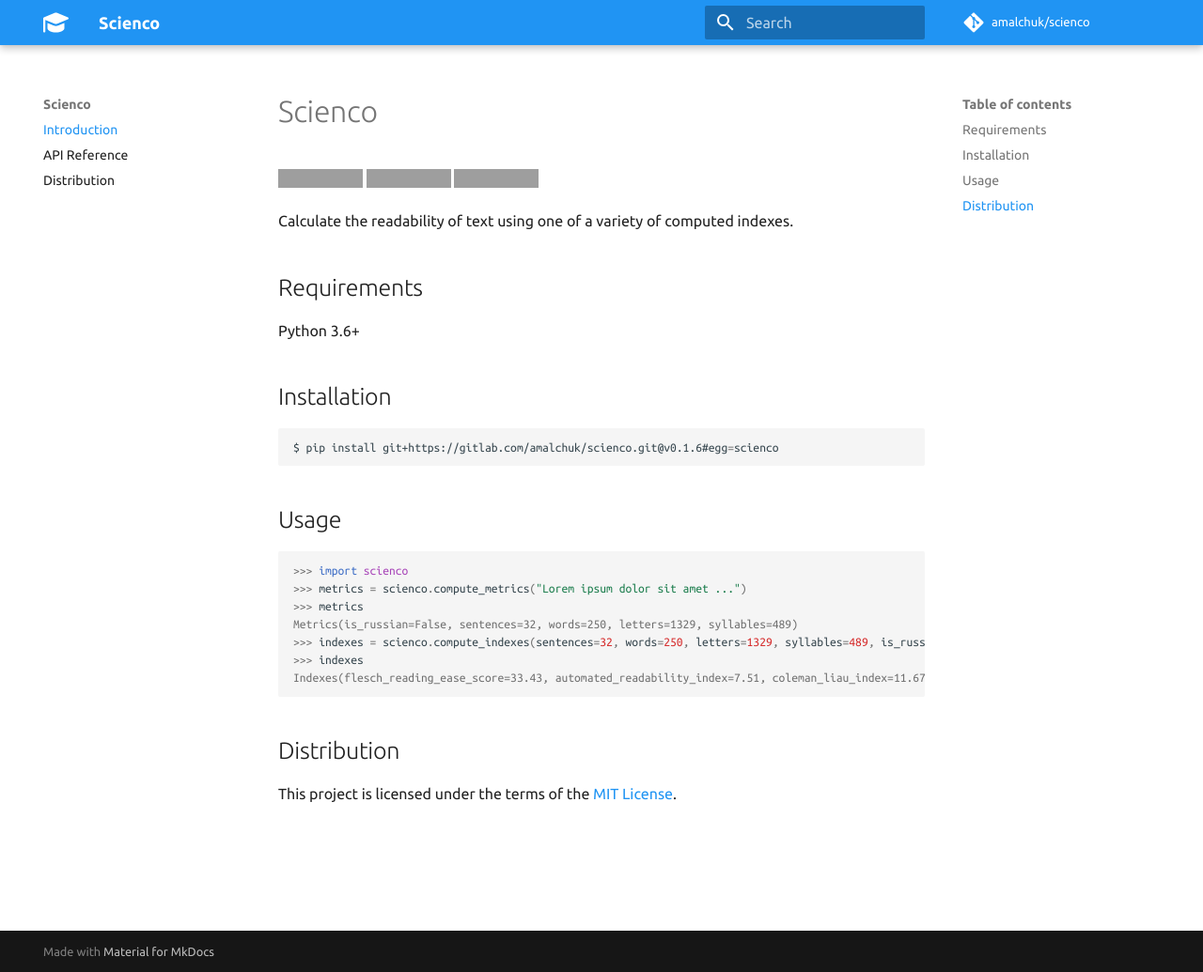
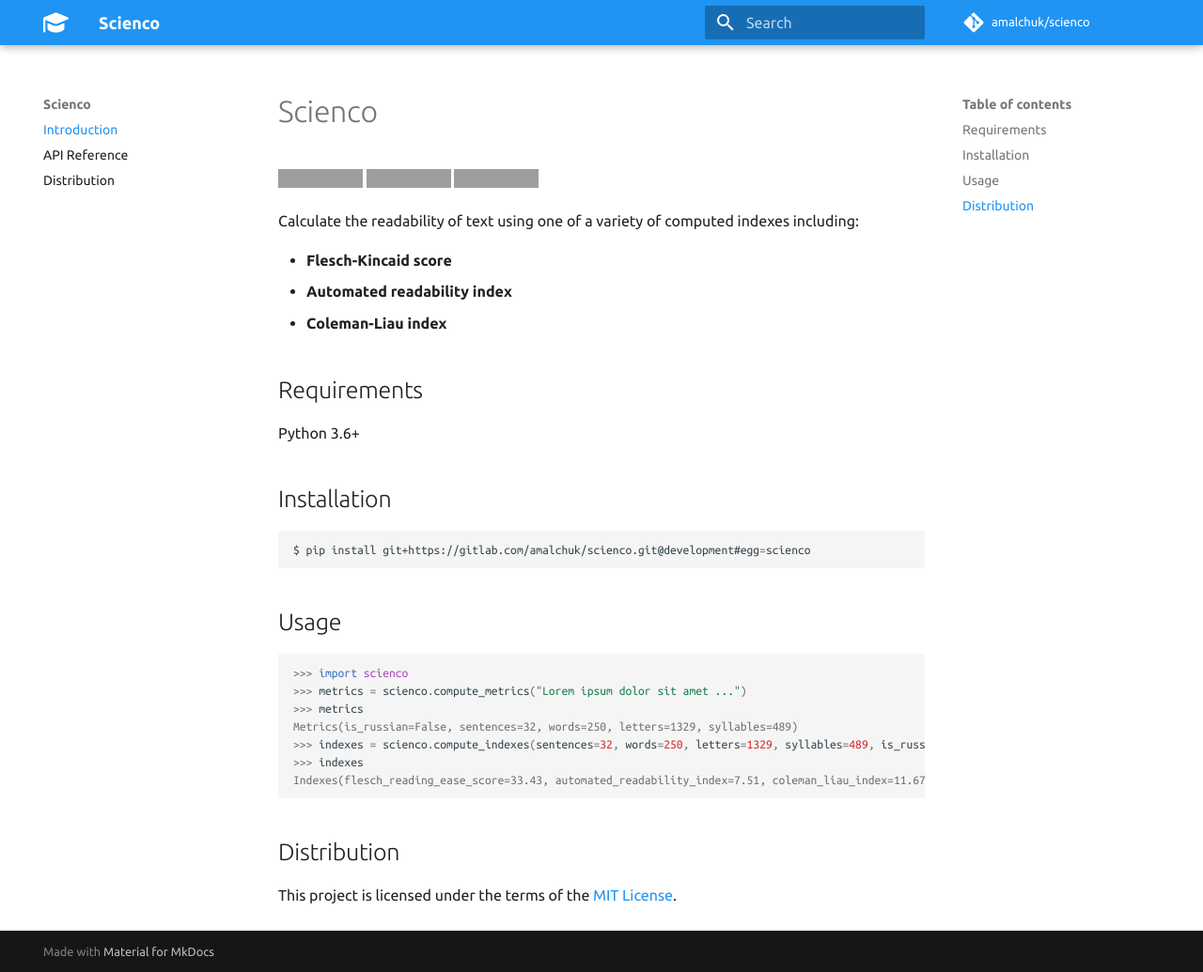
Before and after one commit to amalchuk/scienco, an MkDocs documentation site: the page built from docs/index.md, in a window 1280 px wide and 1035 px high. Shown: the whole window at 94% size. Built offline with MkDocs 1.6.1 and Material for MkDocs 9.7.7, drawn with Linux system fonts in a browser that asks for light colours; comment, search, counter and statistics services are not loaded; grey boxes are pictures that could not be loaded.

Commit message:
Tue, 08 Sep 2020 21:19:58 +0000

````diff
--- a/docs/index.md
+++ b/docs/index.md
@@ -4,7 +4,11 @@
 [![coverage report][coverage]](index.md)
 [![distribution][license]](distribution.md)
 
-Calculate the readability of text using one of a variety of computed indexes.
+Calculate the readability of text using one of a variety of computed indexes including:
+
+- **Flesch-Kincaid score**
+- **Automated readability index**
+- **Coleman-Liau index**
 
 Requirements
 ------------
@@ -13,7 +17,7 @@
 Installation
 ------------
 ```
-$ pip install git+https://gitlab.com/amalchuk/scienco.git@v0.1.6#egg=scienco
+$ pip install git+https://gitlab.com/amalchuk/scienco.git@development#egg=scienco
 ```
 
 Usage
````
Also changed, not shown: README.md (+6 -2 lines), 1 other file.
